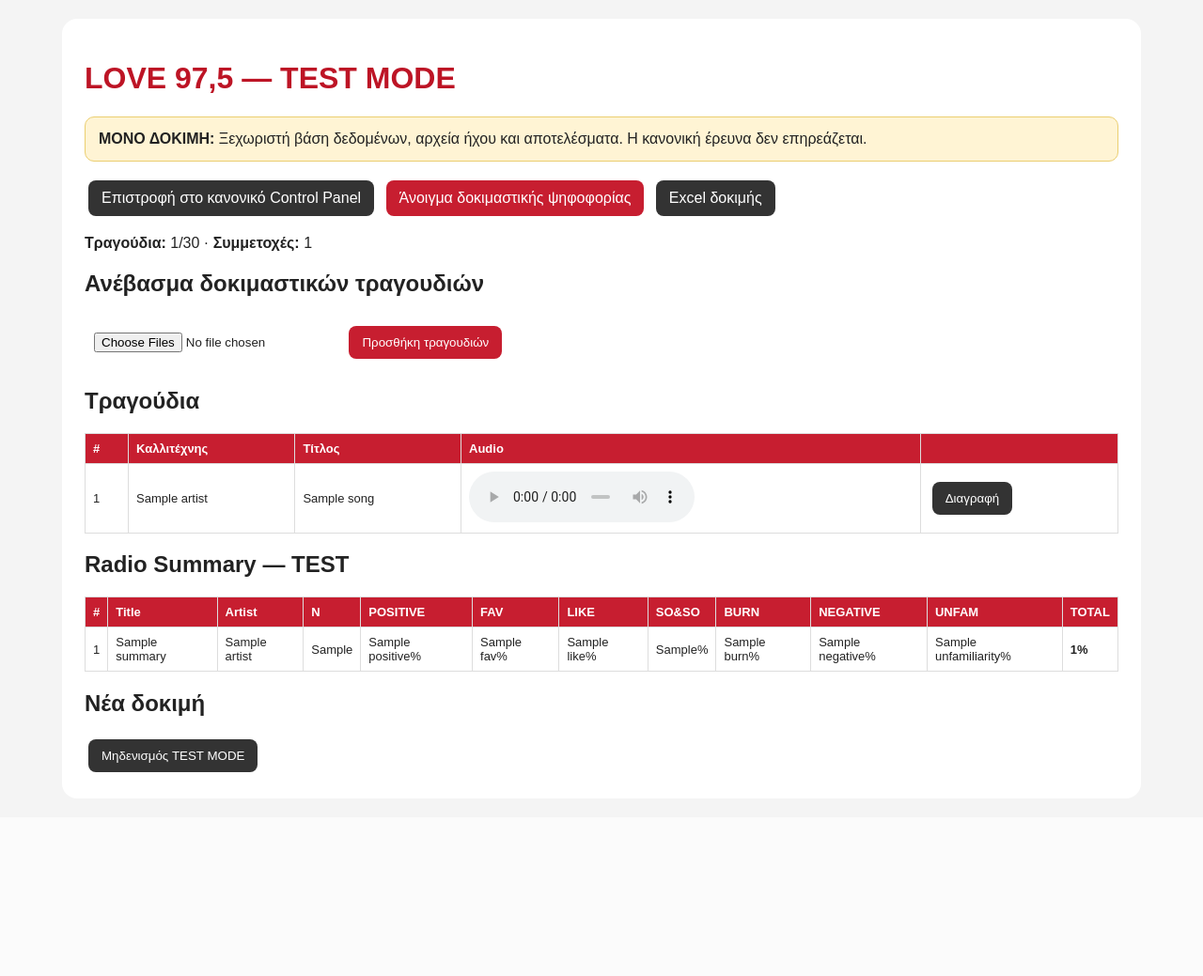
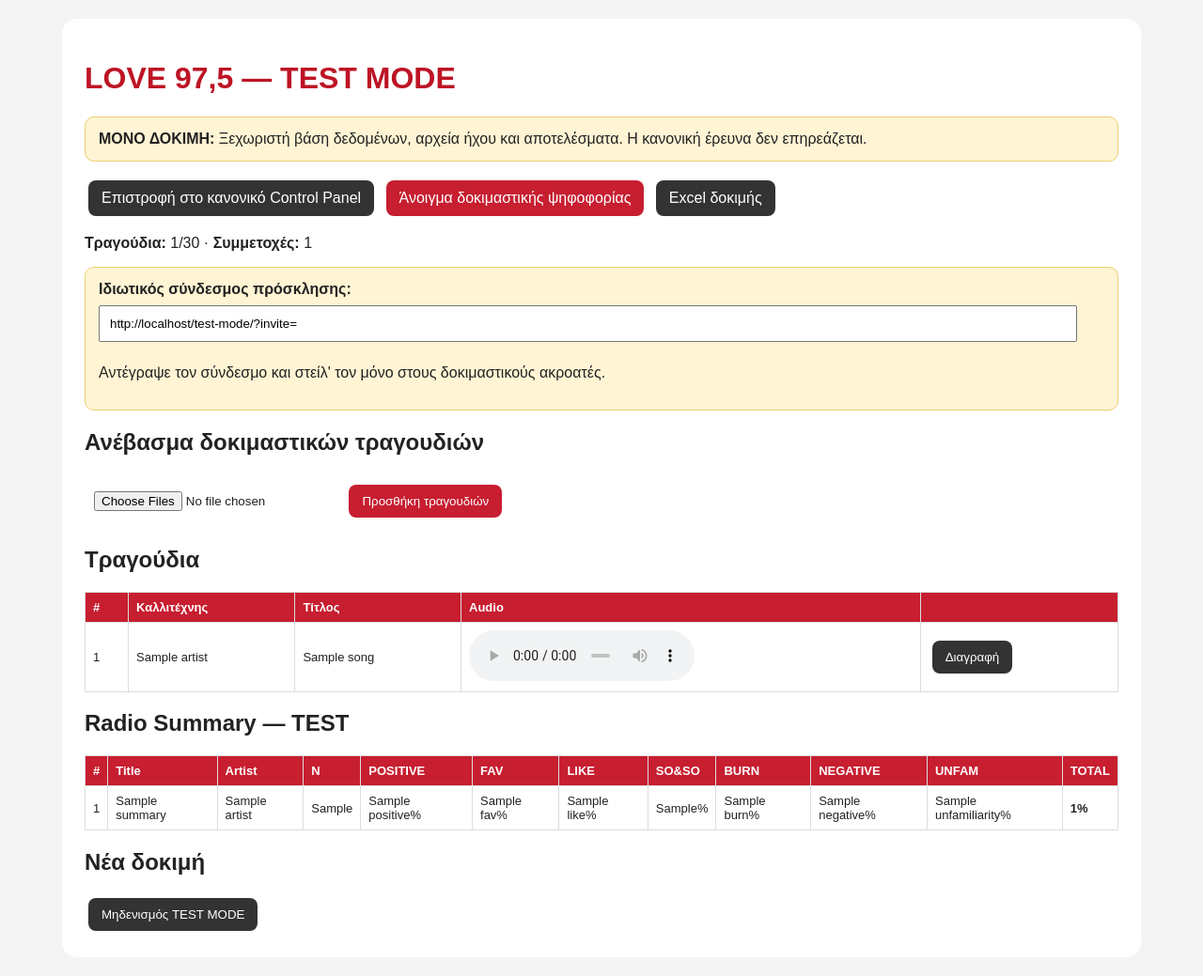
Before and after one commit to dpsematikas-cmd/love975-online-research, a Flask app: template templates/test_admin.html in a window 1280 px wide. Shown: the whole page at 94% size. Before the commit the page ends 822 px from the top, so only its background shows below. Run offline with Flask 3, Linux system fonts and the light colour scheme; the template is opened without the code that fills it: most values are stand-ins (such as "Sample title", 1, 10 or a date in 2020).

Commit message:
Show invite-only TEST MODE URL in admin

```diff
--- a/templates/test_admin.html
+++ b/templates/test_admin.html
@@ -2,11 +2,11 @@
 body{font-family:Arial,sans-serif;background:#f4f4f4;color:#222;margin:0;padding:20px}.wrap{max-width:1100px;margin:auto;background:#fff;padding:24px;border-radius:16px}h1{color:#bd1425}.notice{background:#fff4d4;border:1px solid #ebce70;padding:14px;border-radius:10px;margin:15px 0}a.btn,button{background:#c71e30;color:#fff;border:0;border-radius:8px;padding:10px 14px;display:inline-block;text-decoration:none;cursor:pointer;margin:4px}.secondary{background:#333!important}input{padding:10px;margin:8px 0}table{border-collapse:collapse;width:100%;overflow:auto}td,th{border:1px solid #ddd;padding:8px;text-align:left;font-size:13px}th{background:#c71e30;color:white}.scroll{overflow-x:auto}</style></head><body><main class="wrap">
 <h1>LOVE 97,5 — TEST MODE</h1><div class="notice"><b>ΜΟΝΟ ΔΟΚΙΜΗ:</b> Ξεχωριστή βάση δεδομένων, αρχεία ήχου και αποτελέσματα. Η κανονική έρευνα δεν επηρεάζεται.</div>
 <p><a class="btn secondary" href="{{ url_for('admin') }}">Επιστροφή στο κανονικό Control Panel</a>
-<a class="btn" href="{{ url_for('test_mode.survey') }}" target="_blank">Άνοιγμα δοκιμαστικής ψηφοφορίας</a>
+<a class="btn" href="{{ url_for('test_mode.survey',invite=invite_token) }}" target="_blank">Άνοιγμα δοκιμαστικής ψηφοφορίας</a>
 <a class="btn secondary" href="{{ url_for('test_mode.export_excel') }}">Excel δοκιμής</a></p>
 {% if message %}<div class="notice">{{ message }}</div>{% endif %}
 <p><b>Τραγούδια:</b> {{ songs|length }}/30 · <b>Συμμετοχές:</b> {{ participants_count }}</p>
-<h2>Ανέβασμα δοκιμαστικών τραγουδιών</h2><form method="post" enctype="multipart/form-data">
+<div class="notice"><b>Ιδιωτικός σύνδεσμος πρόσκλησης:</b><br><input readonly style="width:95%" value="{{ url_for('test_mode.survey',invite=invite_token,_external=True) }}" onclick="this.select()"><p>Αντέγραψε τον σύνδεσμο και στείλ' τον μόνο στους δοκιμαστικούς ακροατές.</p></div><h2>Ανέβασμα δοκιμαστικών τραγουδιών</h2><form method="post" enctype="multipart/form-data">
 <input type="hidden" name="action" value="upload"><input type="file" name="songs" accept="audio/*" multiple required>
 <button>Προσθήκη τραγουδιών</button></form>
 <h2>Τραγούδια</h2><div class="scroll"><table><tr><th>#</th><th>Καλλιτέχνης</th><th>Τίτλος</th><th>Audio</th><th></th></tr>
```
